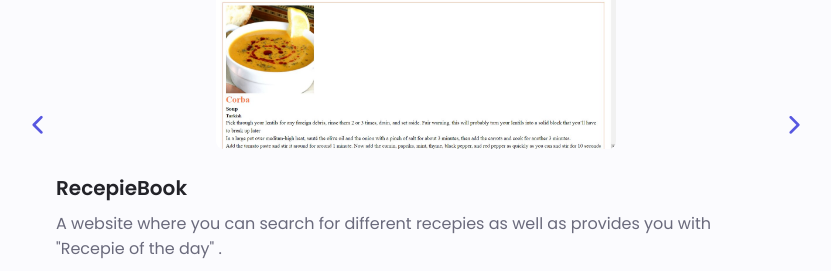
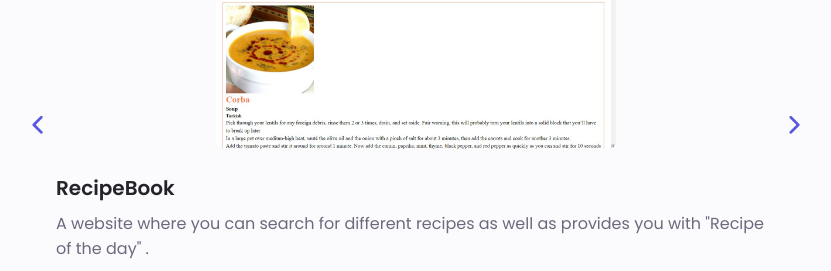
Before and after one commit to AamirSohail763/aamirsohail763.github.io, a plain HTML site: page index.html in a window 1280 px wide. Shown: the part 2802-3073 px from the top of the page, without its empty margins (224-1055 px from the left). Drawn offline with nearby package versions, Linux system fonts and the light colour scheme.

Commit message:
made some changes

```diff
--- a/index.html
+++ b/index.html
@@ -611,9 +611,9 @@
           <img src="assets/img/portfolio3.jpg" class="portfolio__img">
 
           <div class="portfolio__data">
-            <h3 class="portfolio__title">RecepieBook</h3>
-            <p class="portfolio__description">A website where you can search for different recepies as well as provides you with "Recepie of the day" .</p>
-            <a href="https://github.com/AamirSohail763/RecepieBook" target="_blank" class="button button--flex button--small portfolio__button">
+            <h3 class="portfolio__title">RecipeBook</h3>
+            <p class="portfolio__description">A website where you can search for different recipes as well as provides you with "Recipe of the day" .</p>
+            <a href="https://github.com/AamirSohail763/RecipeBook" target="_blank" class="button button--flex button--small portfolio__button">
               Github
               <i class="uil uil-external-link-alt button__icon"></i>
             </a>
```
